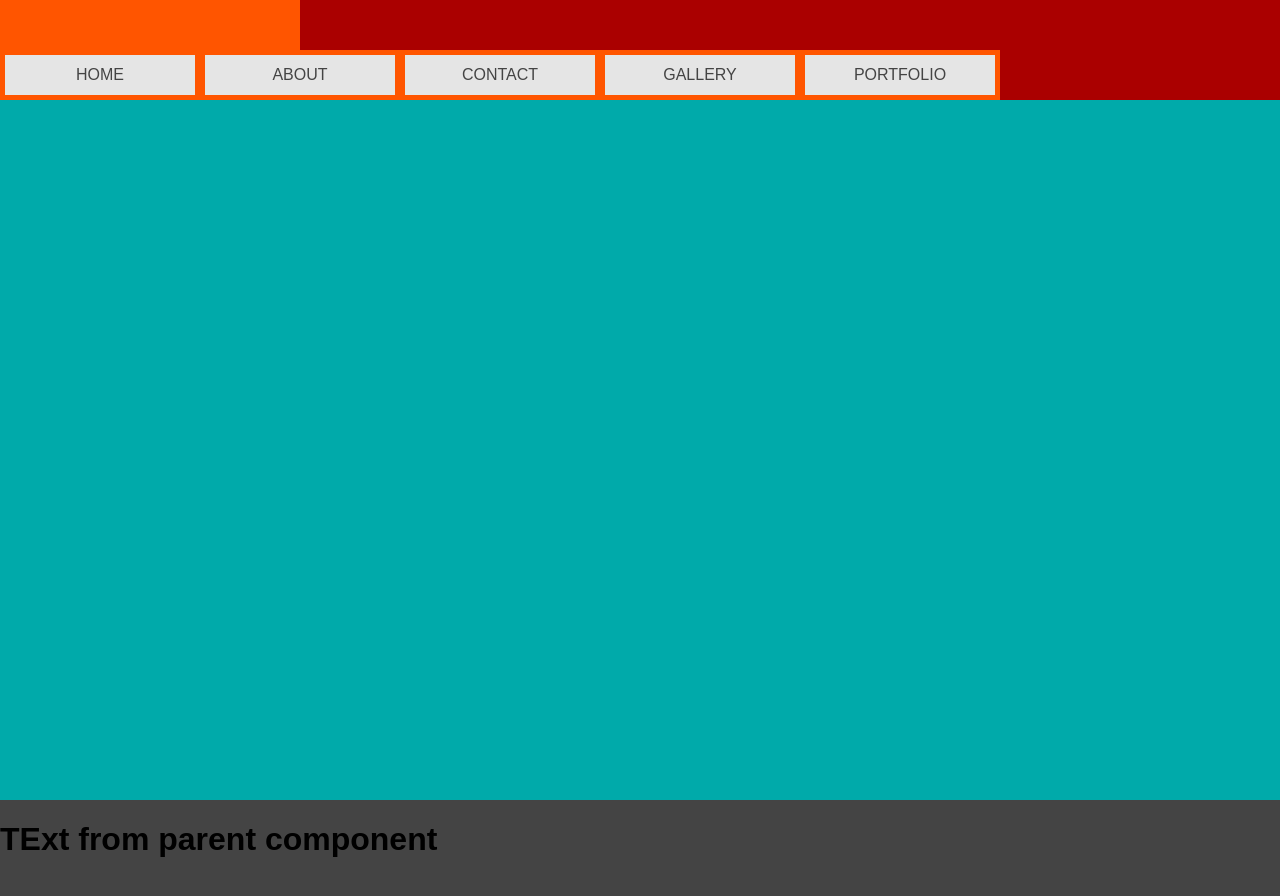
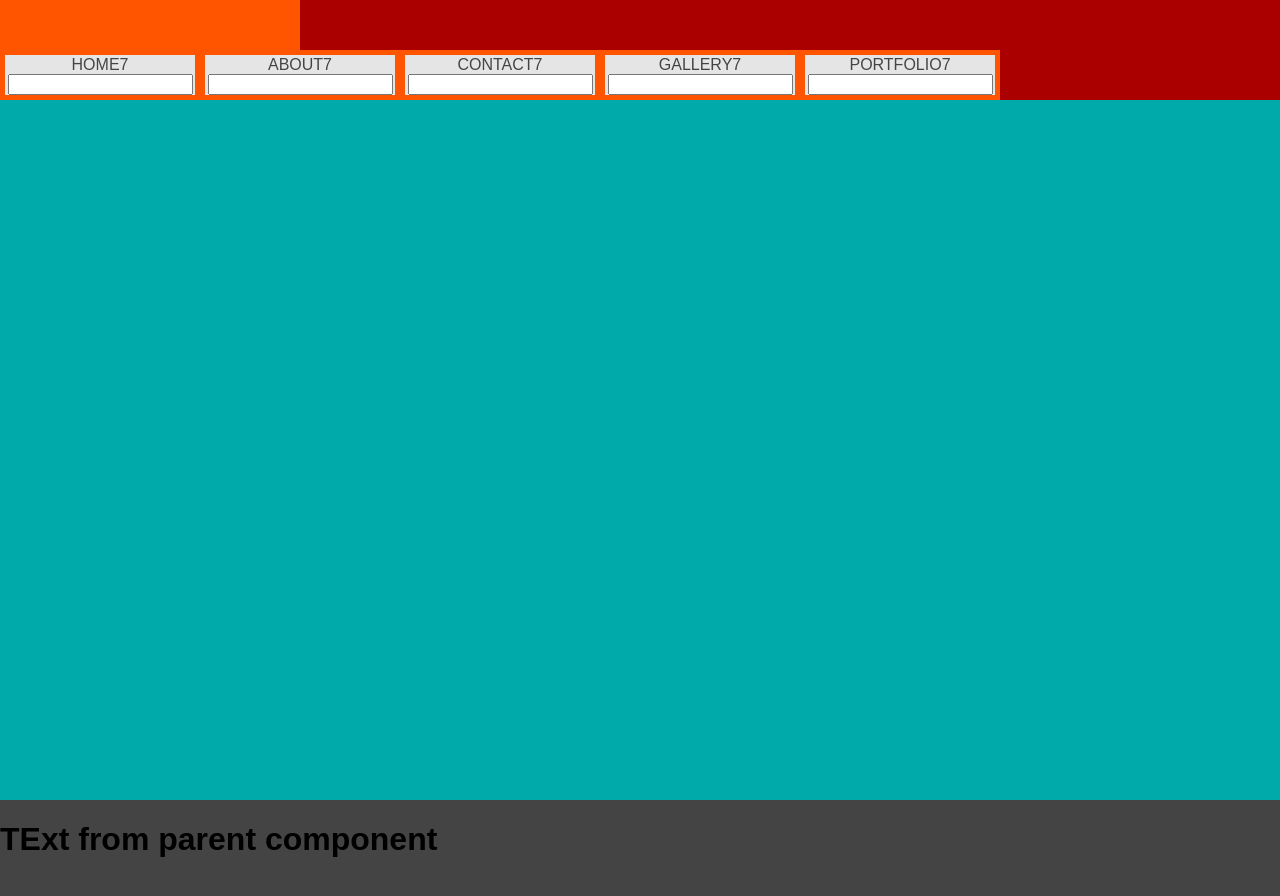
Before and after one commit to Gurjit01/react-learning, a React (Create React App) app: page / in a window 1280 px wide. Shown: the top 896 px of the page. Built offline with nearby package versions, Linux system fonts and the light colour scheme.

Commit message:
function call and changing state done

```diff
--- a/src/Menu.js
+++ b/src/Menu.js
@@ -4,6 +4,10 @@ import './Menu.css';
 class Menu extends Component {
     constructor(props) {
         super(props);
+        this.state = {
+            menuNumber: 5,
+            userName: 'Varun'
+        };
         console.log("menu Component's constructor fired");
     }
 
@@ -12,11 +16,22 @@ class Menu extends Component {
     }
     componentDidMount() {
         console.log("Component has mounted");
-
+        this.setState({menuNumber: 7});
+        this.menuFunction();
+    }
+    menuFunction = () => {
+        console.log("Menu function called");
     }
     componentDidCatch() {
         console.log("Error in component");
     }
+
+    changeState = () =>{
+        this.setState({
+            menuNumber: this.state.menuNumber + 1
+        });
+    }
+
     render() {
         console.log("Render function fired");
         return (
@@ -29,8 +44,10 @@ class Menu extends Component {
                         .map((menu, i) => {
                             return (
                                 <div className="menu" key={i}>
-                                    <div>
+                                    <div onClick={this.menuFunction}>
                                         {menu.toUpperCase()}
+                                        {this.state.menuNumber}
+                                        <input type="text" onKeyUp={this.changeState}/>
                                     </div>
                                 </div>
                             );
--- a/src/index.js
+++ b/src/index.js
@@ -8,8 +8,7 @@ import registerServiceWorker from './registerServiceWorker';
 
 
 ReactDOM.render(
-    <Nugen/>
-    ,
+    <Nugen/>,
     document.getElementById('root')
 );
 registerServiceWorker();
```
